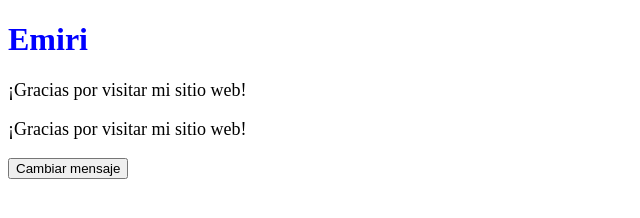
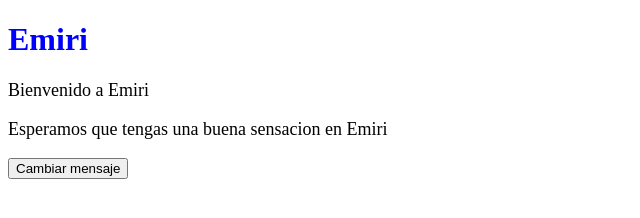
Before and after one commit to emolerosmx2n22/emiri.com, a plain HTML site: page index.html in a window 1280 px wide. Shown: the whole page, without its empty margins (0-640 px from the left). Drawn offline with Linux system fonts and the light colour scheme.

Commit message:
Add files via upload

```diff
--- a/index.html
+++ b/index.html
@@ -14,9 +14,9 @@
   </head>
   <body>
     <h1>Emiri</h1>
-    <p>¡Gracias por visitar mi sitio web!</p>
+    <p>Bienvenido a Emiri</p>
   </body>
-  <p id="mensaje">¡Gracias por visitar mi sitio web!</p>
+  <p id="mensaje">Esperamos que tengas una buena sensacion en Emiri</p>
 <button onclick="cambiarMensaje()">Cambiar mensaje</button>
 <script>
   function cambiarMensaje() {
```
